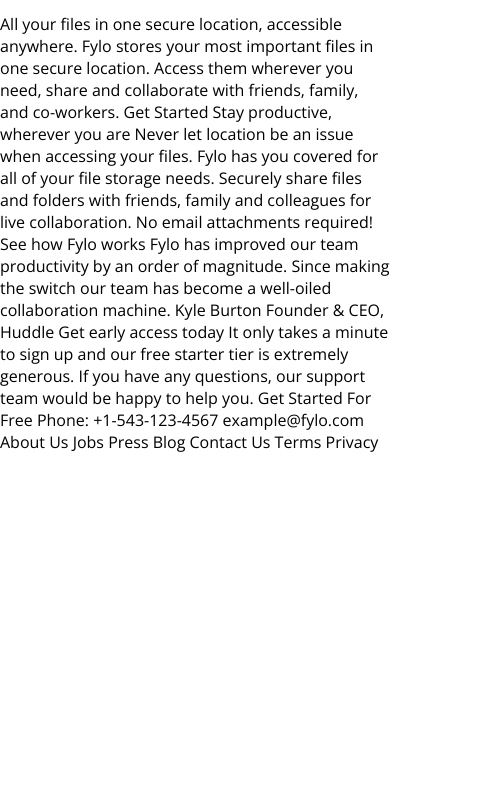
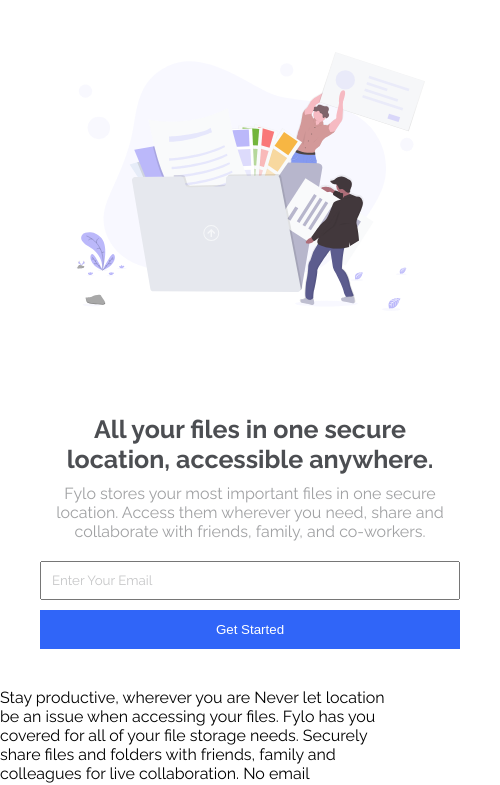
Before and after one commit to BradleyHam/mentor-two-column-page, a plain HTML site: page index.html in a window 390 px wide. Shown: the part 57-842 px from the top of the page, 500 px wide, since content can reach past the window. Drawn offline with nearby package versions, Linux system fonts and the light colour scheme.

Commit message:
responsive hero added

```diff
--- /dev/null
+++ b/hero.css
@@ -0,0 +1,97 @@
+.hero{
+    height: 75vh;
+    display:flex;
+    flex-flow:wrap;
+    font-family: "Raleway"
+}
+.left,.right{
+    height: 100%;
+    min-width: 500px;
+}
+.left{
+    display: flex;
+    flex-direction: column;
+    justify-content: center;
+     padding: var(--gutter);
+     flex:3;
+}
+.left h3{
+    font-size: 2.5rem;
+    line-height: 1.2;
+    margin-bottom:0;
+    color: var(--text)
+}
+.left p{
+    padding-top: 10px;
+    margin: 0;
+    font-size: 1.6rem;
+    color: var(--text-muted)
+}
+.hero__form{
+    display: flex;
+    padding-top: 1rem;
+}
+.left button{
+    border:none;
+    background: var(--Bright-Blue);
+    color: white;
+    padding: 1.2rem;
+    margin: 0 1rem;
+    flex: 1;
+}
+.left input{
+   padding: 1rem;
+   flex: 1;
+}
+.left input::placeholder{
+    color: var(--text-muted);
+    font-family: "Raleway";
+    opacity: .6;
+}
+.right{
+    flex:4;
+    display: flex;
+    align-items: center;
+    justify-content: center;
+}
+.right img{
+    width: 600px;
+}
+@media(max-width:990px){
+    .hero{
+        min-height: 30vh;
+    }
+    .right{
+        order: -1;
+        height: 40vh;
+          overflow: hidden;
+    }
+    .right img{
+      width: 70%;
+    }
+
+   .left{
+       height: 40vh;
+       text-align: center;
+       padding: 0 var(--gutter);
+   }
+
+   .hero__form{
+       padding-top: 2rem;
+   }
+
+
+}
+@media(max-width:790px){
+
+
+.left form{
+    flex-direction: column;
+}
+.left button{
+   margin: 0;
+}
+.left input{
+   margin-bottom: 1rem;
+}
+}
--- a/index.html
+++ b/index.html
@@ -9,6 +9,7 @@
   <link rel="icon" type="image/png" sizes="32x32" href="./images/favicon-32x32.png">
   <link rel="stylesheet" href="style.css">
   <link rel="stylesheet" href="nav.css">
+  <link rel="stylesheet" href="hero.css">
   <title>Frontend Mentor | Fylo landing page with two column layout</title>
 
 
@@ -26,18 +27,36 @@
 
 
 
-  <section class="hero"></section>
+  <section class="hero">
+
+    <div class="left">
+      <h3> All your files in one secure location, accessible anywhere.</h3>
+      <p> Fylo stores your most important files in one secure location. Access them wherever you need, share and collaborate
+        with friends, family, and co-workers.</p>
+      <form class="hero__form">
+        <input type="text" placeholder="Enter Your Email">
+        <button type="submit"> Get Started</button>
+      </form>
+    </div>
+
+    <div class="right">
+
+      <img src="./images/illustration-1.svg" alt="">
+
+    </div>
 
 
-  All your files in one secure location, accessible anywhere. Fylo stores your most important files in one secure location.
-  Access them wherever you need, share and collaborate with friends, family, and co-workers. Get Started Stay productive,
-  wherever you are Never let location be an issue when accessing your files. Fylo has you covered for all of your file storage
-  needs. Securely share files and folders with friends, family and colleagues for live collaboration. No email attachments
-  required! See how Fylo works Fylo has improved our team productivity by an order of magnitude. Since making the switch
-  our team has become a well-oiled collaboration machine. Kyle Burton Founder & CEO, Huddle Get early access today It only
-  takes a minute to sign up and our free starter tier is extremely generous. If you have any questions, our support team
-  would be happy to help you. Get Started For Free Phone: +1-543-123-4567 example@fylo.com About Us Jobs Press Blog Contact
-  Us Terms Privacy
+
+    Stay productive, wherever you are Never let location be an issue when accessing your files. Fylo has you covered for all
+    of your file storage needs. Securely share files and folders with friends, family and colleagues for live collaboration.
+    No email attachments required! See how Fylo works Fylo has improved our team productivity by an order of magnitude. Since
+    making the switch our team has become a well-oiled collaboration machine. Kyle Burton Founder & CEO, Huddle Get early
+    access today It only takes a minute to sign up and our free starter tier is extremely generous. If you have any questions,
+    our support team would be happy to help you. Get Started For Free Phone: +1-543-123-4567 example@fylo.com About Us Jobs
+    Press Blog Contact Us Terms Privacy
+
+
+  </section>
 
 
 </body>
--- a/nav.css
+++ b/nav.css
@@ -3,9 +3,8 @@
     display: flex;
     justify-content: space-between;
     align-items: center;
-    padding: 0 4rem;
+    padding: 0 var(--gutter);
     font-family: "Raleway";
-
 }
 
 .nav img{
@@ -15,7 +14,6 @@
 .nav__ul{
     display:flex;
     list-style-type: none;
-
 }
 
 .nav__ul li:not(:last-child){
--- a/style.css
+++ b/style.css
@@ -9,6 +9,12 @@
 
 --Light-Grayish-Blue: hsl(240, 75%, 98%);
 --Light-Gray: hsl(0, 0%, 75%);
+
+--text: rgb(76, 78, 82);
+--text-muted:rgba(76, 78, 82, 0.534);;
+
+
+--gutter: 8rem;
 
 }
 
@@ -24,3 +30,9 @@ body{
     font-family: "Open Sans";
     font-size: 1.6rem;
 }
+
+@media(max-width:790px){
+    :root{
+        --gutter: 4rem;
+    }
+}
```
